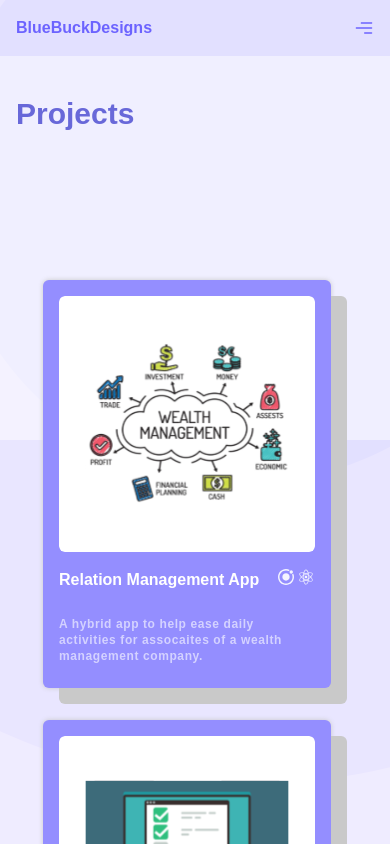
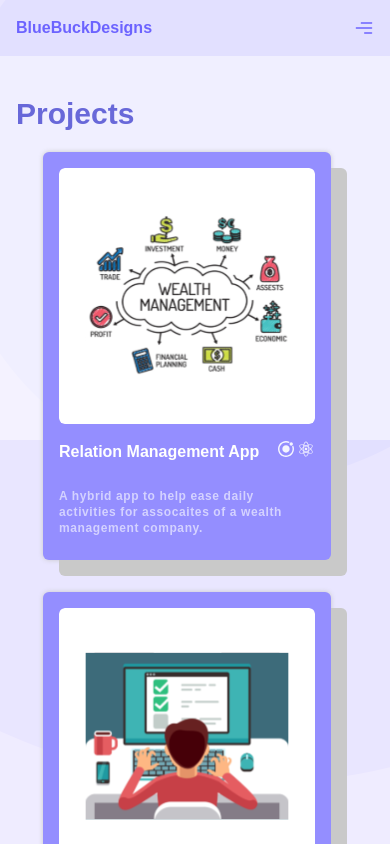
Before and after one commit to nikhilakjoshi/portfolio2, a Next.js app: page /projects in a window 390 px wide. Shown: the top 844 px of the page. Built offline with nearby package versions, Linux system fonts and the light colour scheme.

Commit message:
26 March-fix for phone

```diff
--- a/pages/index.js
+++ b/pages/index.js
@@ -30,7 +30,7 @@ export default function Home() {
         <title>BlueBuckDesigns</title>
         <link rel="icon" href="/favicon.ico" />
       </Head>
-      <div className="wrapper-img flex-grow mt-48">
+      <div className="wrapper-img flex-grow xl:mt-48 mt-16">
         <section className="xl:flex xl:max-w-screen-xl mx-4 xl:mx-auto py-2">
           <motion.div
             variants={variants}
--- a/pages/projects.js
+++ b/pages/projects.js
@@ -62,7 +62,7 @@ const Projects = () => {
             <h2 className="text-projects font-bold text-3xl pt-10">Projects</h2>
           </div>
         </div>
-        <div className="mx-4 xl:mx-auto xl:max-w-screen-xl z-10 pt-48">
+        <div className="mx-4 xl:mx-auto xl:max-w-screen-xl z-10 xl:pt-48 pt-16">
           <div className="card-wrapper flex xl:flex-row flex-col items-center xl:space-x-12 py-4 h-full">
             {projectData.map((project) => (
               <Card
```
